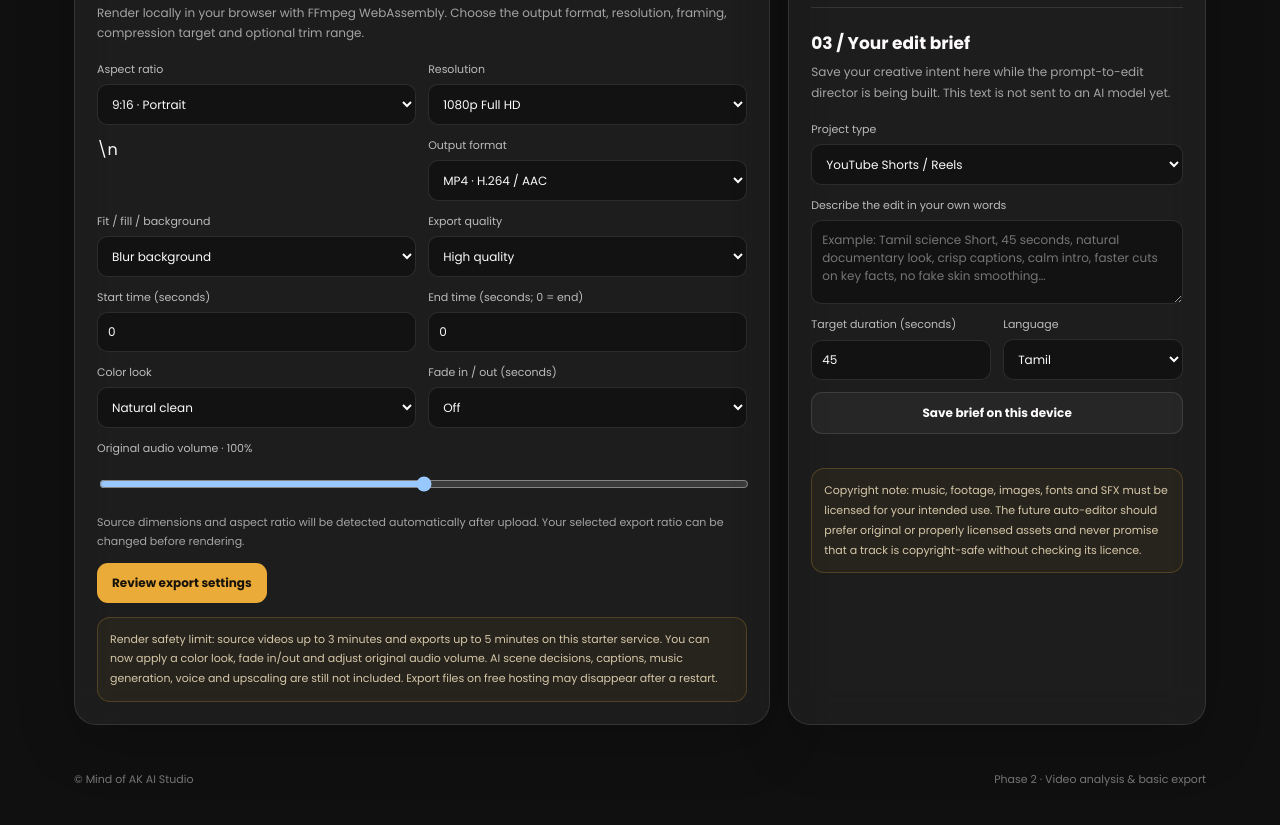
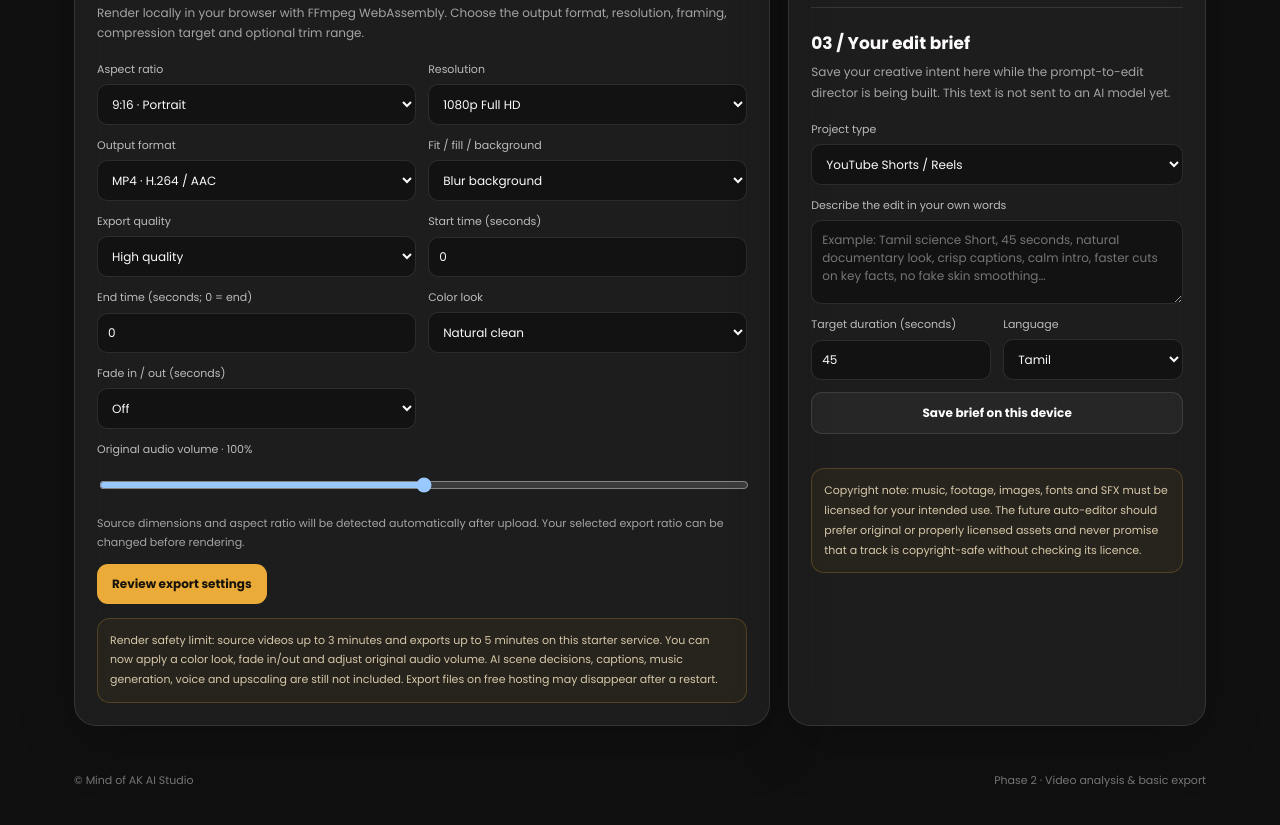
Before and after one commit to Arhbkkk/mind-of-ak-ai-studio, a plain HTML site: page web/index.html in a window 1280 px wide. Shown: the part 1433-2258 px from the top of the page. Drawn offline with Linux system fonts and the light colour scheme; no server answers.

Commit message:
Fix output format control markup

```diff
--- a/web/index.html
+++ b/web/index.html
@@ -31,7 +31,8 @@
 <h2>03 / Export controls</h2><p class="sub">Render locally in your browser with FFmpeg WebAssembly. Choose the output format, resolution, framing, compression target and optional trim range.</p>
 <div class="field-grid">
 <div class="field"><label for="preset">Aspect ratio</label><select id="preset"><option value="original">Original / Auto-detect</option><option value="landscape">16:9 · Landscape</option><option value="vertical" selected>9:16 · Portrait</option><option value="square">1:1 · Square</option><option value="social">4:5 · Social feed</option></select></div>
-<div class="field"><label for="resolution">Resolution</label><select id="resolution"><option value="720p">720p HD</option><option value="1080p" selected>1080p Full HD</option><option value="1440p">1440p QHD</option><option value="4k">4K UHD</option></select></div>\n<div class="field"><label for="outputFormat">Output format</label><select id="outputFormat"><option value="mp4" selected>MP4 · H.264 / AAC</option><option value="webm">WebM · VP9 / Opus</option></select></div>
+<div class="field"><label for="resolution">Resolution</label><select id="resolution"><option value="720p">720p HD</option><option value="1080p" selected>1080p Full HD</option><option value="1440p">1440p QHD</option><option value="4k">4K UHD</option></select></div>
+<div class="field"><label for="outputFormat">Output format</label><select id="outputFormat"><option value="mp4" selected>MP4 · H.264 / AAC</option><option value="webm">WebM · VP9 / Opus</option></select></div>
 <div class="field"><label for="framing">Fit / fill / background</label><select id="framing"><option value="fit">Fit · no crop</option><option value="fill">Fill · crop edges</option><option value="blur" selected>Blur background</option></select></div>
 <div class="field"><label for="quality">Export quality</label><select id="quality"><option value="high" selected>High quality</option><option value="balanced">Balanced size</option><option value="small">Smaller file</option></select></div>
 <div class="field"><label for="startTime">Start time (seconds)</label><input id="startTime" type="number" min="0" step="0.1" value="0"></div>
```
